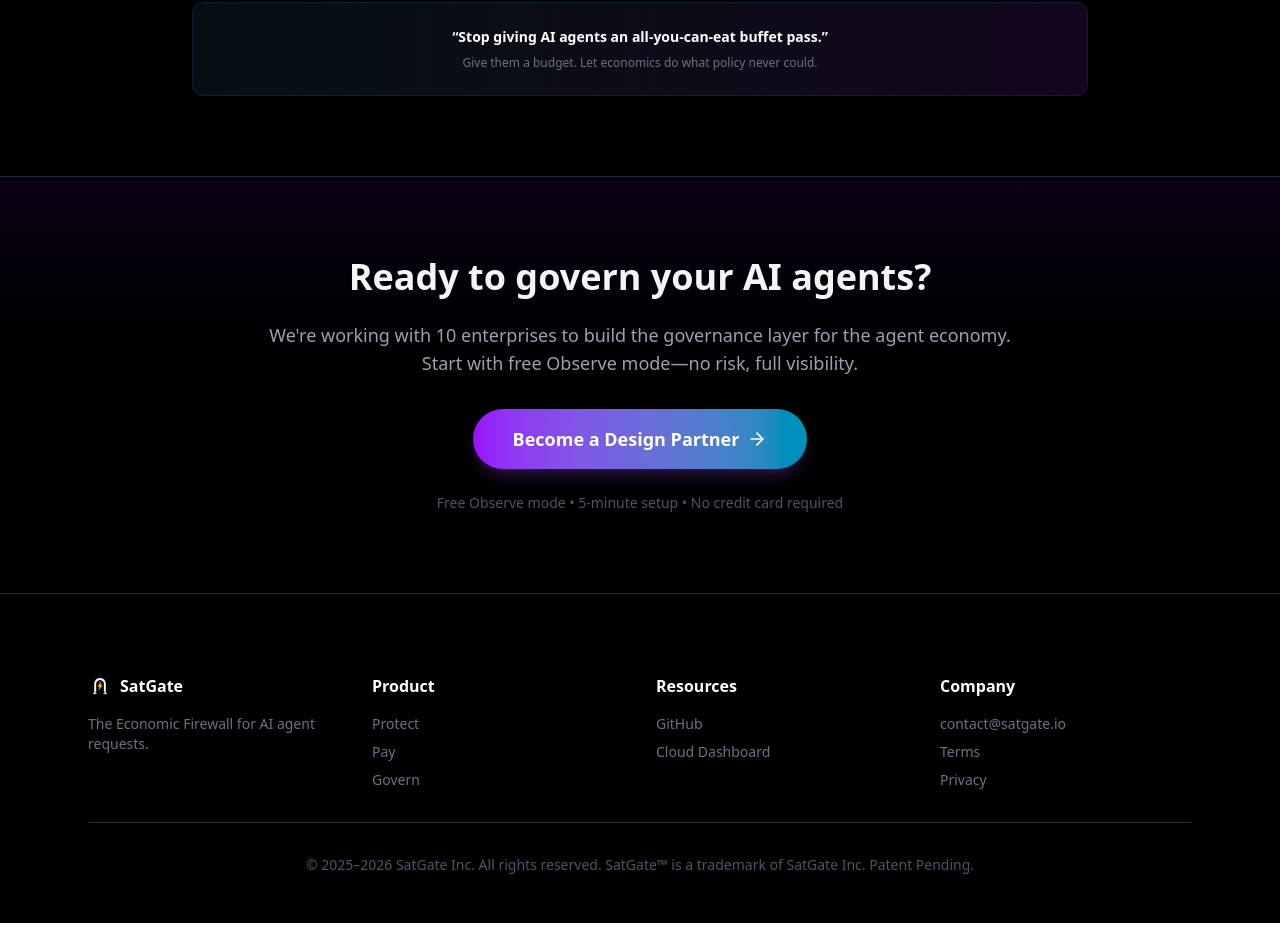
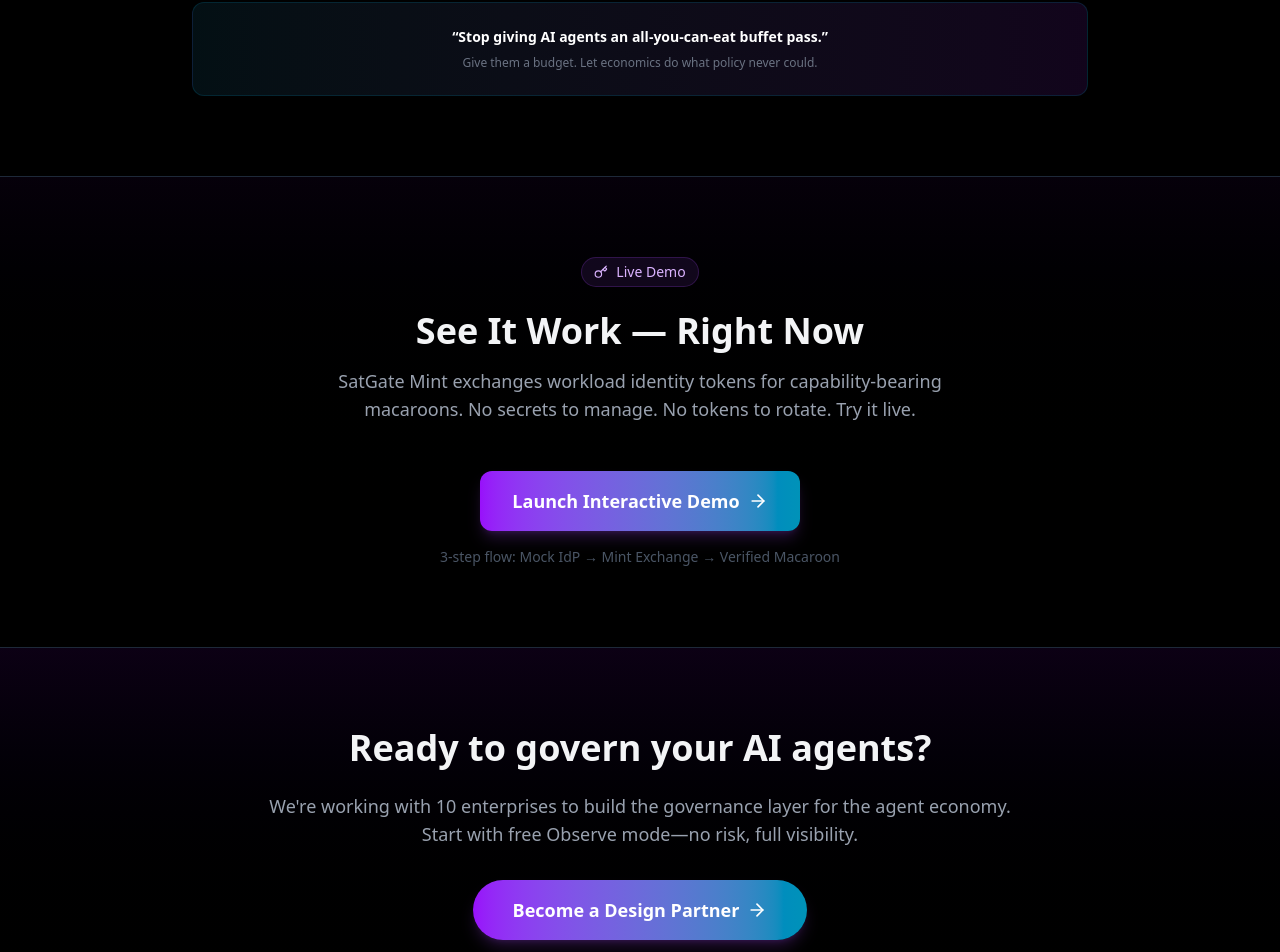
Before and after one commit to SatGate-io/satgate, a Next.js app in the folder satgate-landing/: page /govern in a window 1280 px wide. Shown: the part 6684-7636 px from the top of the page. Before the commit the page ends 7607 px from the top, so only its background shows below. Built offline with nearby package versions, Linux system fonts and the light colour scheme.

Commit message:
feat: embed Mint demo section in /govern, clean up nav
- Added 'See It Work — Right Now' section to /govern with link to /mint-demo
- Removed standalone 'Mint Demo' from top-level nav (enterprise content belongs on /govern)
- /mint-demo page still accessible via direct link

```diff
--- a/satgate-landing/app/govern/page.tsx
+++ b/satgate-landing/app/govern/page.tsx
@@ -643,6 +643,36 @@ export default function GovernPage() {
         </div>
       </section>
 
+      {/* Live Mint Demo */}
+      <section className="py-20 px-6 border-t border-gray-800 bg-gradient-to-b from-purple-950/10 to-black">
+        <div className="max-w-4xl mx-auto">
+          <div className="text-center mb-12">
+            <div className="inline-flex items-center gap-2 px-3 py-1 bg-purple-500/10 border border-purple-500/20 rounded-full text-purple-300 text-sm mb-6">
+              <Key size={14} />
+              Live Demo
+            </div>
+            <h2 className="text-3xl md:text-4xl font-bold mb-4">
+              See It Work — Right Now
+            </h2>
+            <p className="text-gray-400 text-lg max-w-2xl mx-auto">
+              SatGate Mint exchanges workload identity tokens for capability-bearing macaroons.
+              No secrets to manage. No tokens to rotate. Try it live.
+            </p>
+          </div>
+          <div className="text-center">
+            <Link
+              href="/mint-demo"
+              className="inline-flex items-center gap-2 px-8 py-4 bg-gradient-to-r from-purple-600 to-cyan-600 hover:from-purple-500 hover:to-cyan-500 rounded-xl text-white font-semibold text-lg transition shadow-lg shadow-purple-500/20"
+            >
+              Launch Interactive Demo <ArrowRight size={20} />
+            </Link>
+            <p className="text-gray-600 text-sm mt-4">
+              3-step flow: Mock IdP → Mint Exchange → Verified Macaroon
+            </p>
+          </div>
+        </div>
+      </section>
+
       {/* Final CTA */}
       <section className="py-20 px-6 border-t border-gray-800 bg-gradient-to-b from-purple-950/20 to-black">
         <div className="max-w-3xl mx-auto text-center">
--- a/satgate-landing/app/page.tsx
+++ b/satgate-landing/app/page.tsx
@@ -29,7 +29,6 @@ const LandingPage = () => {
           {/* Desktop menu */}
           <div className="hidden md:flex gap-6 text-sm font-medium text-gray-400">
             <Link href="/mcp" className="hover:text-white transition">MCP Agents</Link>
-            <Link href="/mint-demo" className="hover:text-white transition">Mint Demo</Link>
             <Link href="/govern" className="hover:text-white transition">Enterprise</Link>
             <Link href="/pricing" className="hover:text-white transition">Pricing</Link>
             <a href="https://cloud.satgate.io/docs" target="_blank" rel="noopener noreferrer" className="hover:text-white transition">Docs</a>
@@ -61,13 +60,6 @@ const LandingPage = () => {
               className="block text-gray-400 hover:text-white hover:bg-gray-800/50 transition py-3 px-4 rounded-lg"
             >
               MCP Agents
-            </Link>
-            <Link
-              href="/mint-demo"
-              onClick={() => setMobileMenuOpen(false)}
-              className="block text-gray-400 hover:text-white hover:bg-gray-800/50 transition py-3 px-4 rounded-lg"
-            >
-              Mint Demo
             </Link>
             <Link
               href="/govern"
```
